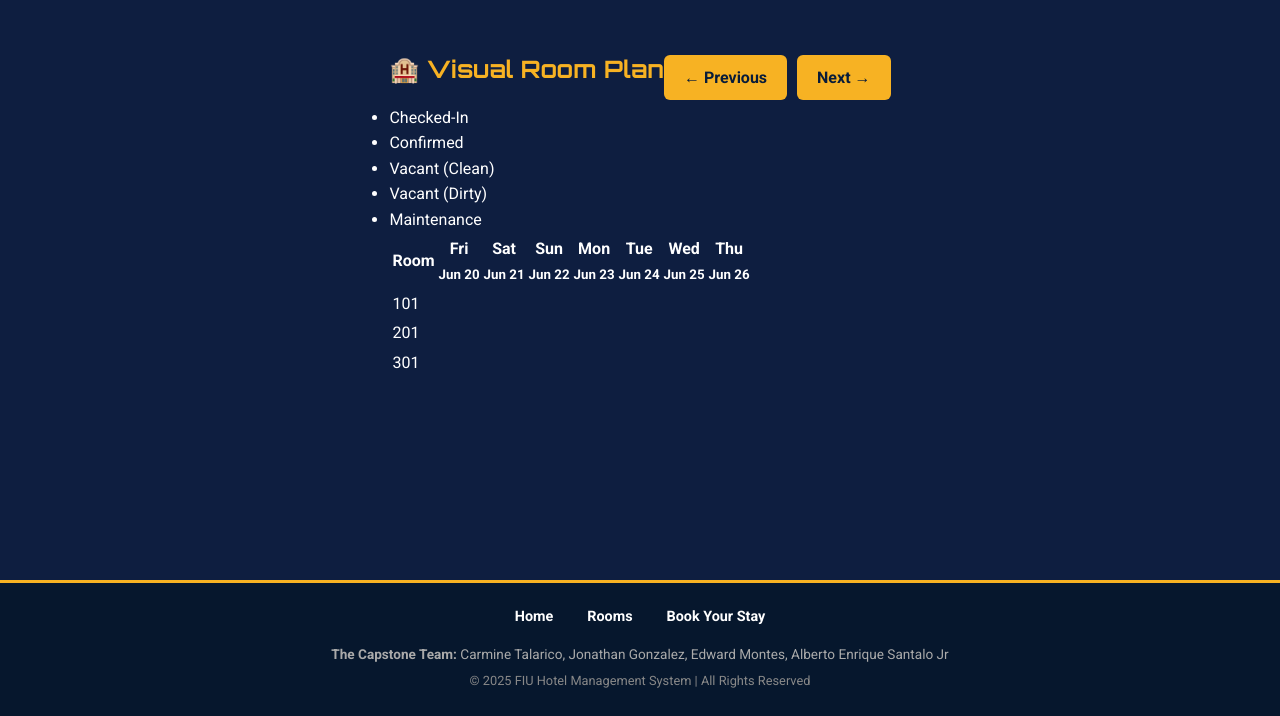
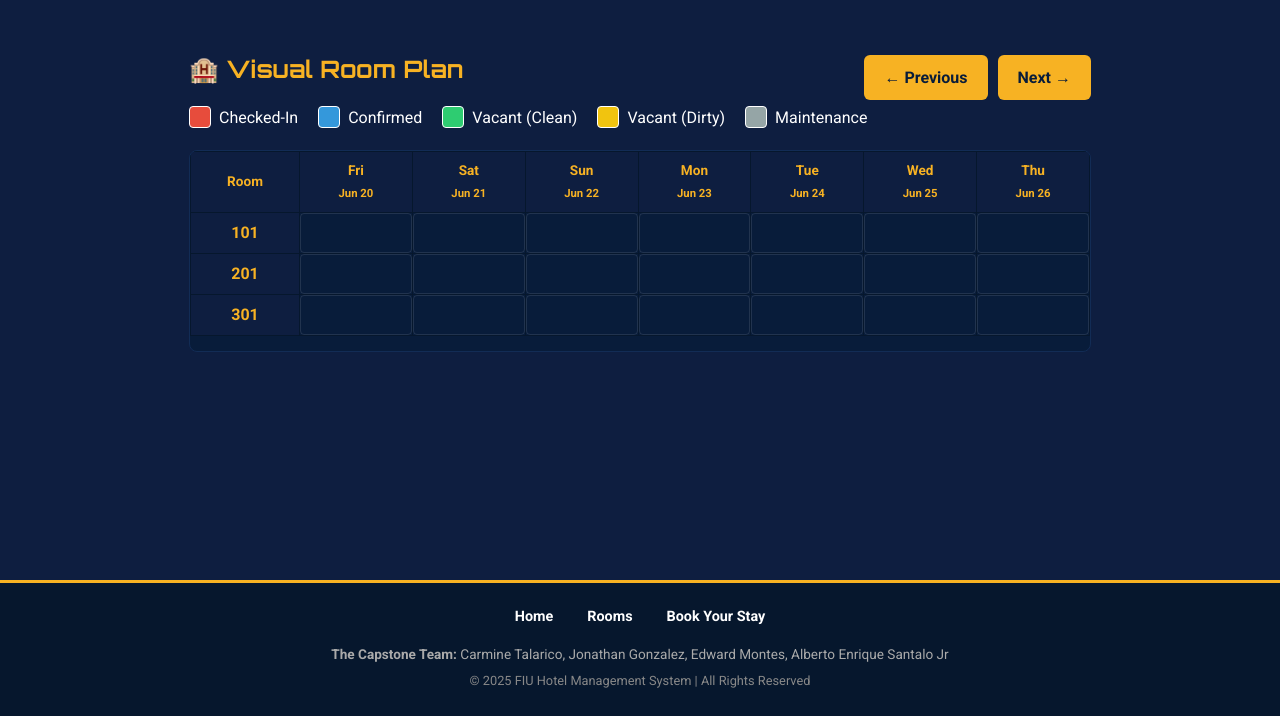
Before and after one commit to emont017/hotel-management, a PHP site: page /room_plan.php in a window 1280 px wide. Shown: the part 84-800 px from the top of the page. Run offline with PHP 8.4, Linux system fonts and the light colour scheme; a user stored in the database is signed in; data comes from the database, SQL or seed files in the repository.

Commit message:
Updated room_plan

```diff
--- a/public/room_plan.php
+++ b/public/room_plan.php
@@ -48,6 +48,80 @@ while($booking = $bookings_result->fetch_assoc()) {
     $bookings_by_room[$booking['room_id']][] = $booking;
 }
 ?>
+
+<style>
+    .room-plan-container {
+        overflow-x: auto;
+        padding-bottom: 15px;
+        border: 1px solid #122C55;
+        border-radius: 8px;
+        background-color: #081C3A;
+    }
+    .tape-chart {
+        min-width: 900px;
+        border-collapse: collapse;
+        table-layout: fixed;
+    }
+    .tape-chart th, .tape-chart td {
+        border: 1px solid #06172D;
+        text-align: center;
+        padding: 0;
+        height: 40px;
+    }
+    .tape-chart th {
+        color: #F7B223;
+        font-size: 0.85rem;
+        padding: 8px 4px;
+        position: sticky; top: 0;
+        z-index: 10;
+        background-color: #0E1E40;
+    }
+    .room-number-col {
+        color: #F7B223;
+        font-weight: bold;
+        position: sticky; left: 0;
+        z-index: 5;
+        width: 100px;
+        background-color: #0E1E40;
+    }
+    .date-cell { font-size: 0.75rem; }
+    .booking-block {
+        display: flex; align-items: center; justify-content: center;
+        height: 100%; width: 100%;
+        color: #fff; font-weight: bold; font-size: 0.8rem;
+        padding: 0 5px; box-sizing: border-box; overflow: hidden;
+        text-decoration: none; border-radius: 4px;
+        border: 1px solid rgba(255, 255, 255, 0.2);
+    }
+    .status-checked-in, .status-occupied { background-color: #e74c3c; }
+    .status-confirmed { background-color: #3498db; }
+    .status-vacant-clean { background-color: #2ecc71; }
+    .status-vacant-dirty { background-color: #f1c40f; }
+    .status-maintenance {
+        background-color: #95a5a6;
+        background-image: repeating-linear-gradient(45deg, transparent, transparent 10px, rgba(0,0,0,0.1) 10px, rgba(0,0,0,0.1) 20px);
+    }
+    .legend {
+        list-style: none;
+        padding: 0;
+        display: flex;
+        flex-wrap: wrap;
+        gap: 20px;
+        margin-bottom: 20px;
+        align-items: center;
+    }
+    .legend li {
+        display: flex;
+        align-items: center;
+        gap: 8px;
+    }
+    .legend .color-box {
+        width: 20px;
+        height: 20px;
+        border: 1px solid #fff;
+        border-radius: 4px;
+    }
+</style>
 
 <div class="mb-20" style="display: flex; justify-content: space-between; align-items: center;">
     <h2>🏨 Visual Room Plan</h2>
```
